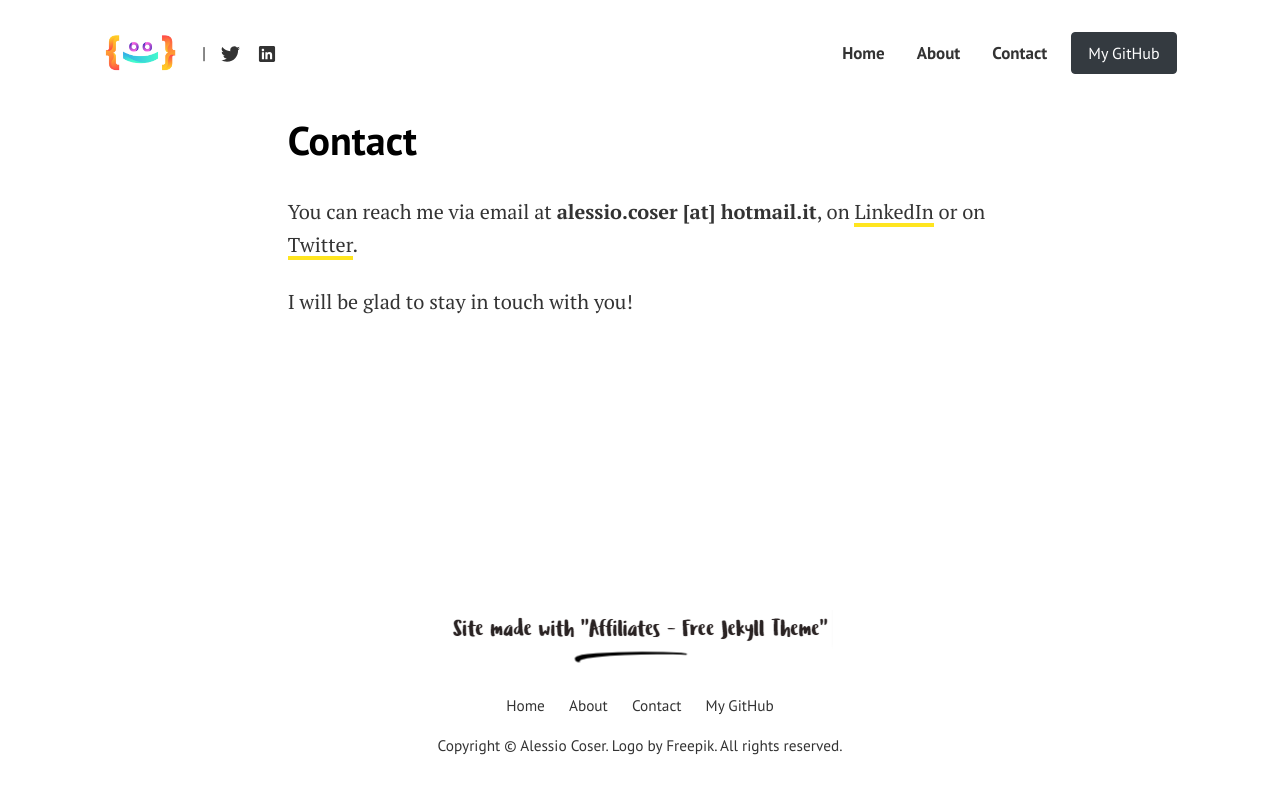
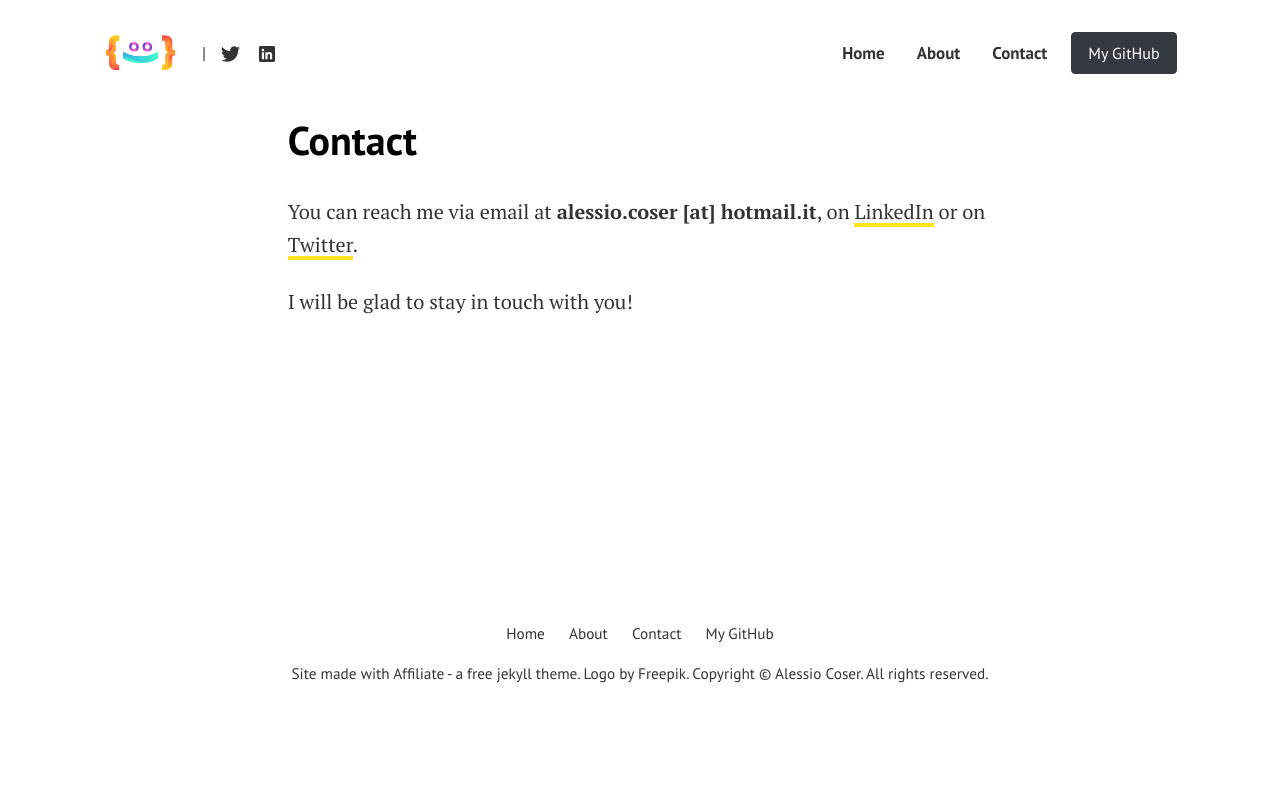
Before and after one commit to AlessioCoser/alessiocoser.github.io, a Jekyll site: the page built from pages/contact.md, in a window 1280 px wide. Shown: the top 794 px of the page. Built offline with Jekyll 4.4.1, drawn with Linux system fonts in a browser that asks for light colours.

Commit message:
Update footer infos

```diff
--- a/_layouts/default.html
+++ b/_layouts/default.html
@@ -89,15 +89,6 @@
 ================================================== -->
 <footer class="footer container text-center">
 
-  <!-- CREDITS BEGIN.-->
-  <!-- If you want to support my work, please donate to remove the credits. This helps me keep it up and running: https://www.wowthemes.net/donate/ -->
-  <div class="credits mx-auto text-center mb-3">
-    <a class="hover-opacity font-weight-bold" href="https://bootstrapstarter.com/template-affiliates-bootstrap-jekyll/">
-      <img src="{{site.baseurl}}/assets/images/credits.png" alt="powered by WowThemes">
-    </a>
-  </div>
-  <!-- CREDITS END -->
-
   <ul class="p-0 mb-1 small">
     {% for item in site.data.menus.footermenu %}
     <li>
@@ -106,7 +97,9 @@
     {% endfor %}
     </ul>
     <div class="copyright small">
-       Copyright © {{site.title}}. Logo by <a href="https://www.freepik.com/">Freepik</a>. All rights reserved.
+       Site made with <a href="https://bootstrapstarter.com/template-affiliates-bootstrap-jekyll/">Affiliate - a free jekyll theme</a>.
+       Logo by <a href="https://www.freepik.com/">Freepik</a>.
+       Copyright © {{site.title}}. All rights reserved.
     </div>
 </footer>
 
```
